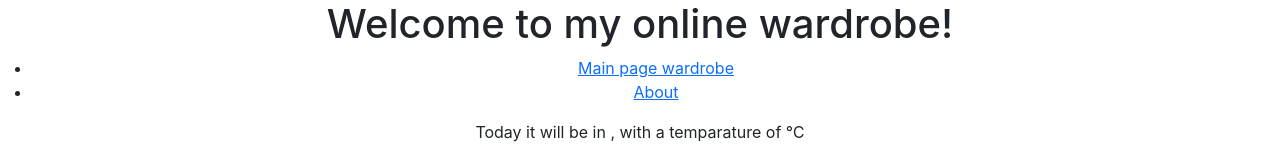
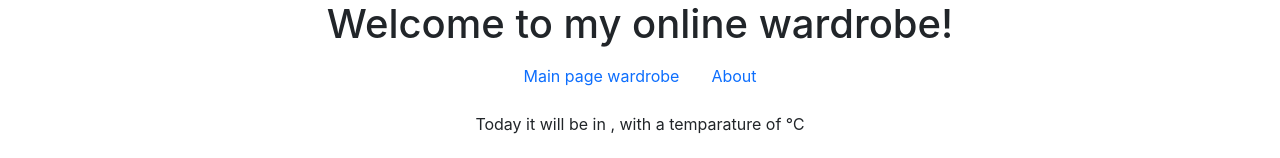
Before and after one commit to adelyanasretdinova/aws_deployment_demo, a React (Create React App) app in the folder my-wardrobe/: page / in a window 1280 px wide. Shown: the top 158 px of the page. Built offline with nearby package versions, Linux system fonts and the light colour scheme; no server answers.

Commit message:
add styling to navbar

```diff
--- a/my-wardrobe/src/components/Header.js
+++ b/my-wardrobe/src/components/Header.js
@@ -1,14 +1,13 @@
 import { Link } from "react-router-dom"
 
-// Create what we should see: html and js
 const Header = () => {
   return (
     <header>
       <h1> Welcome to my online wardrobe!</h1>
-      <nav>
-        <ul>
-        <li> <Link to="/">Main page wardrobe</Link></li>
-        <li> <Link to="/about">About</Link></li>
+      <nav className="d-flex justify-content-center">
+        <ul className="nav">
+        <li className="nav-item"> <Link to="/" className="nav-link">Main page wardrobe</Link></li>
+        <li className="nav-item"> <Link to="/about" className="nav-link">About</Link></li>
         </ul>
       </nav>
     </header>
```
